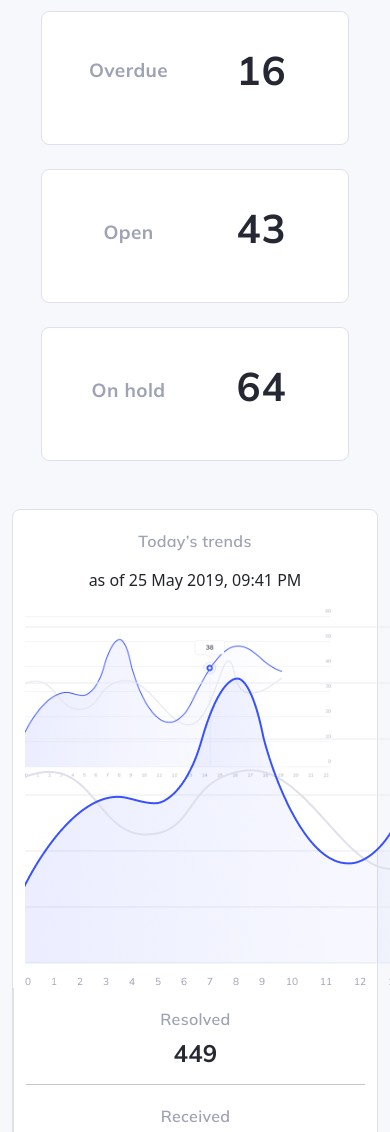
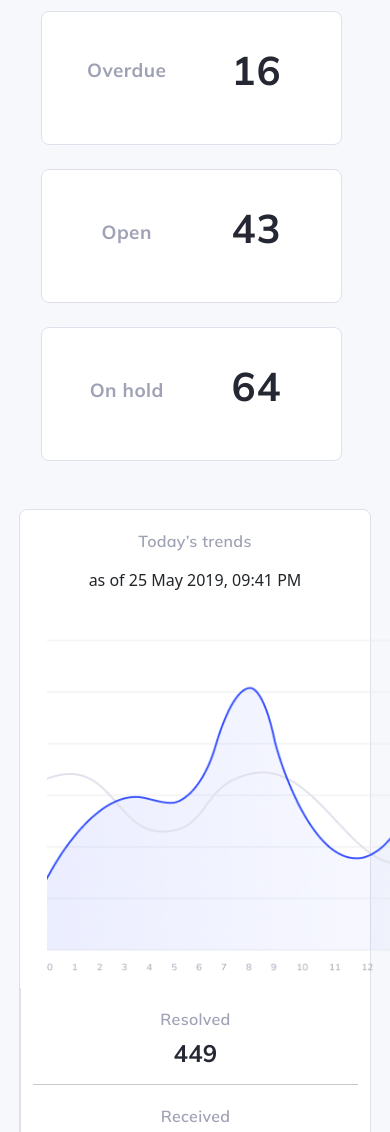
Before and after one commit to PouyanTaheri/bootsrap, a website: page public/index.html in a window 390 px wide. Shown: the part 335-1467 px from the top of the page. Drawn offline with nearby package versions, Linux system fonts and the light colour scheme; a web font is replaced by a local one.

Commit message:
Update main.css

```diff
--- a/public/assets/main.css
+++ b/public/assets/main.css
@@ -51,7 +51,7 @@ header{
 
 
 .sidebar{
-  height: 110vh;
+  height: 115vh;
   background-color: #363740;
 }
 
@@ -84,7 +84,20 @@ header{
   font-size: .75rem;
 }
 
+.featuerCont {
+  width: 102% !important;
+  justify-content: center;
+}
 
+.featuerCont .col {
+  display: flex;
+  justify-content: center;
+}
+
+
+.GraphSection{
+    width: 96% !important;
+}
 
 .navbar-brand {
   padding-top: .75rem;
@@ -103,6 +116,7 @@ header{
   margin-bottom: 0px;
   padding: 0;
 }
+
 
 /* 4 Box Top / Right Side *General CSS*/
 #featureboxs{
@@ -127,6 +141,7 @@ header{
   letter-spacing: 0.4px;
 }
 
+
 /* 4 Box Top / Right Side *Numbers CSS*/
 #featuerNum{
   color: #252733;
@@ -138,6 +153,8 @@ header{
   line-height: normal;
   letter-spacing: 1px;
 }
+
+
 
 
 /* Graph Section Right Side */
@@ -153,8 +170,16 @@ header{
 #graphimg{
   width: 686px;
   height: 380px;
-  background-image: url(/assets/img/fullgraph.png);
+  /* background-image: url(/assets/img/fullgraph.png); */
   background-size: contain;
+  /* padding: 10px; */
+}
+
+#imgtwo{
+  width: 686px;
+  height: 380px;
+  padding: 15px;
+
 }
 
 /* Graph Section Title */
@@ -188,6 +213,21 @@ header{
   border-left: 1px solid #DFE0EB;
 }
 
+.ThirdSec{
+padding-bottom: 40px;
+}
+
+.USTickets{
+  height: 150px;
+  background-color: #FFF;
+  margin-bottom: 20px;
+}
+
+.Tasks{
+  height: 150px;
+  background-color: #FFF;
+  margin-bottom: 20px;
+}
 
 /* Mobile Version <----------------  */
 @media (max-width: 768px) {
@@ -214,6 +254,24 @@ header{
   .navbar-search {
     display: block;
   }
+
+
+
+  .featuerCont {
+    width:105% !important;
+    justify-content: center;
+  }
+
+  .featuerCont .col {
+    display: flex;
+    justify-content: center;
+  }
+
+
+  .GraphSection{
+    width: 96% !important;
+  }
+
 
   #featureboxs{
     width: 90%;
@@ -248,7 +306,7 @@ header{
   #graphimg{
     width: 90%;
     height: 380px;
-    background-image: url(/assets/img/fullgraph.png);
+    /* background-image: url(/assets/img/fullgraph.png); */
     background-repeat: no-repeat;
     background-size: contain;
   }
```
